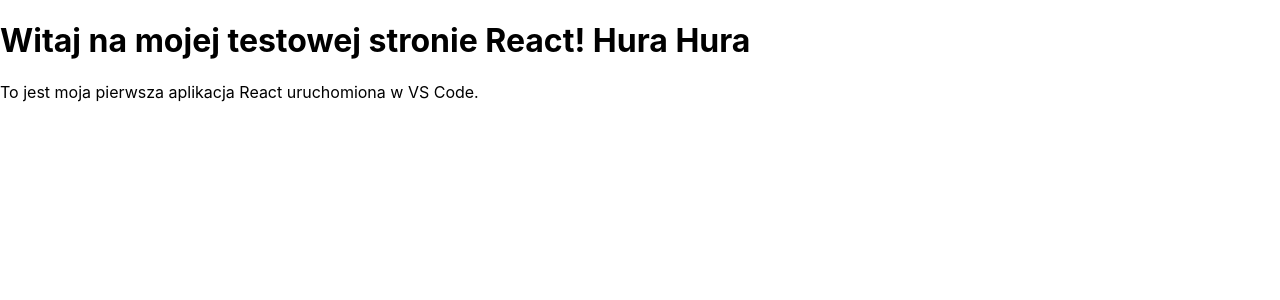
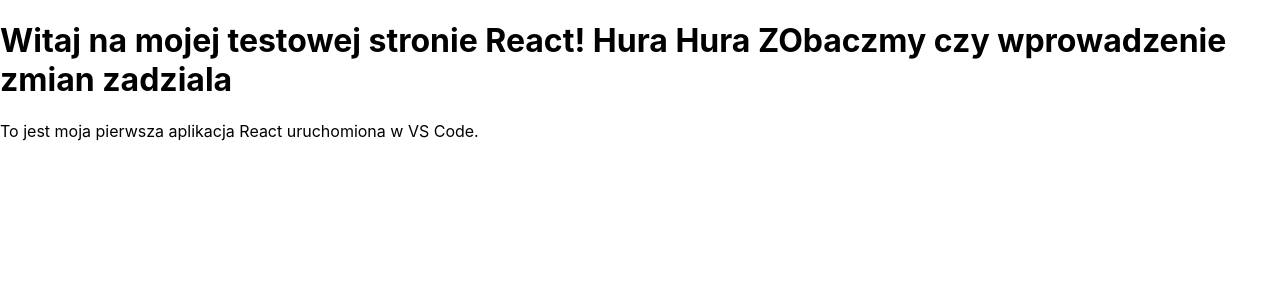
Before and after one commit to wabster341/projekt_zespolowy_Dijkstra, a React (Create React App) app: page / in a window 1280 px wide. Shown: the top 300 px of the page. Built offline with nearby package versions, Linux system fonts and the light colour scheme.

Commit message:
wprowadzilem zmiany po raz drugi

```diff
--- a/src/App.js
+++ b/src/App.js
@@ -3,7 +3,7 @@
 function App() {
   return (
     <div>
-      <h1>Witaj na mojej testowej stronie React! Hura Hura</h1>
+      <h1>Witaj na mojej testowej stronie React! Hura Hura ZObaczmy czy wprowadzenie zmian zadziala</h1>
       <p>To jest moja pierwsza aplikacja React uruchomiona w VS Code.</p>
     </div>
   );
```
